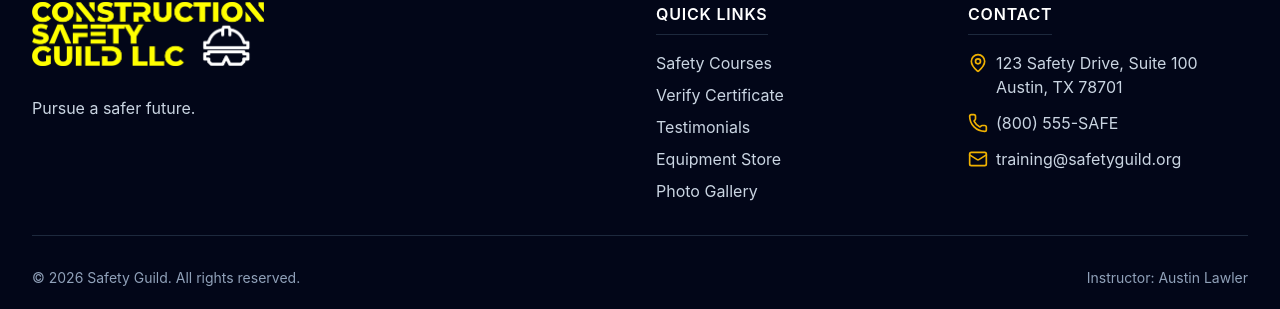
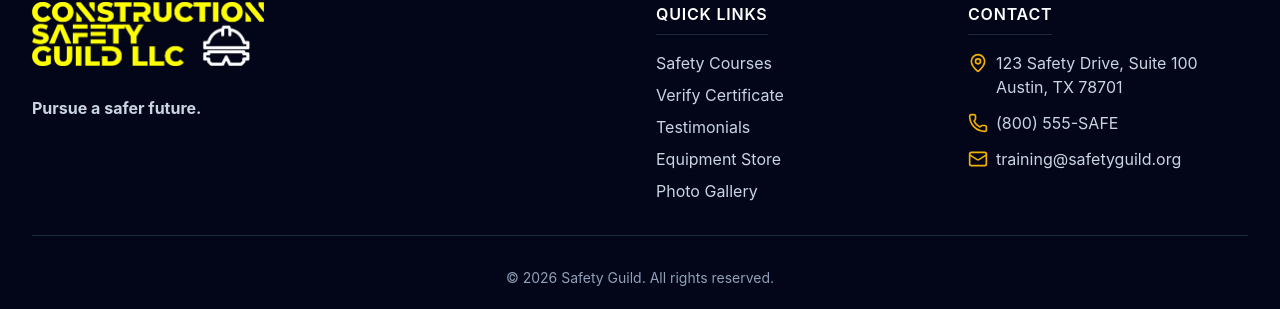
Before and after one commit to MUmairQadeer/Austin-Lawler, a React (Vite) app: page /gallery in a window 1280 px wide. Shown: the part 928-1237 px from the top of the page. Built offline with nearby package versions, Linux system fonts and the light colour scheme; no server answers.

Commit message:
center footer text

```diff
--- a/src/components/Footer.jsx
+++ b/src/components/Footer.jsx
@@ -11,7 +11,7 @@ const Footer = () => {
             <Link to="/" className="inline-block mb-6 hover:scale-105 transition-transform">
               <img src="/logo.png" alt="Safety Guild Logo" width="200" height="56" loading="lazy" className="h-14 md:h-16 w-auto object-contain" />
             </Link>
-            <p className="text-slate-300 max-w-sm mb-6">Pursue a safer future.</p>
+            <p className="text-slate-300 max-w-sm mb-6 font-bold">Pursue a safer future.</p>
           </div>
 
           <div>
@@ -44,12 +44,9 @@ const Footer = () => {
           </div>
         </div>
 
-        <div className="pt-8 border-t border-slate-800 text-center md:flex md:justify-between md:text-left">
-          <p className="text-slate-400 text-sm">
+        <div className="pt-8 border-t border-slate-800 text-center">
+          <p className="text-slate-400 text-sm align-middle">
             &copy; {new Date().getFullYear()} Safety Guild. All rights reserved.
-          </p>
-          <p className="text-slate-400 text-sm mt-2 md:mt-0">
-            Instructor: Austin Lawler
           </p>
         </div>
       </div>
```
